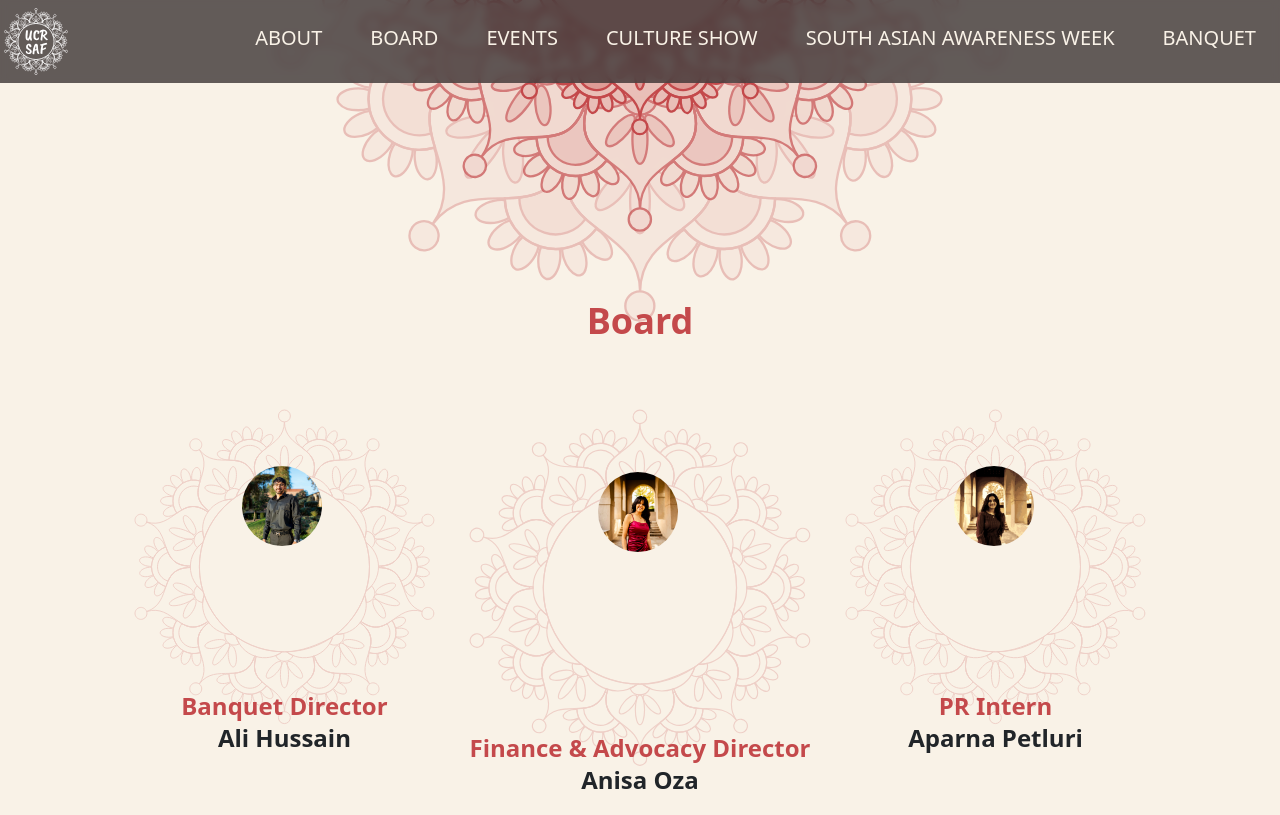
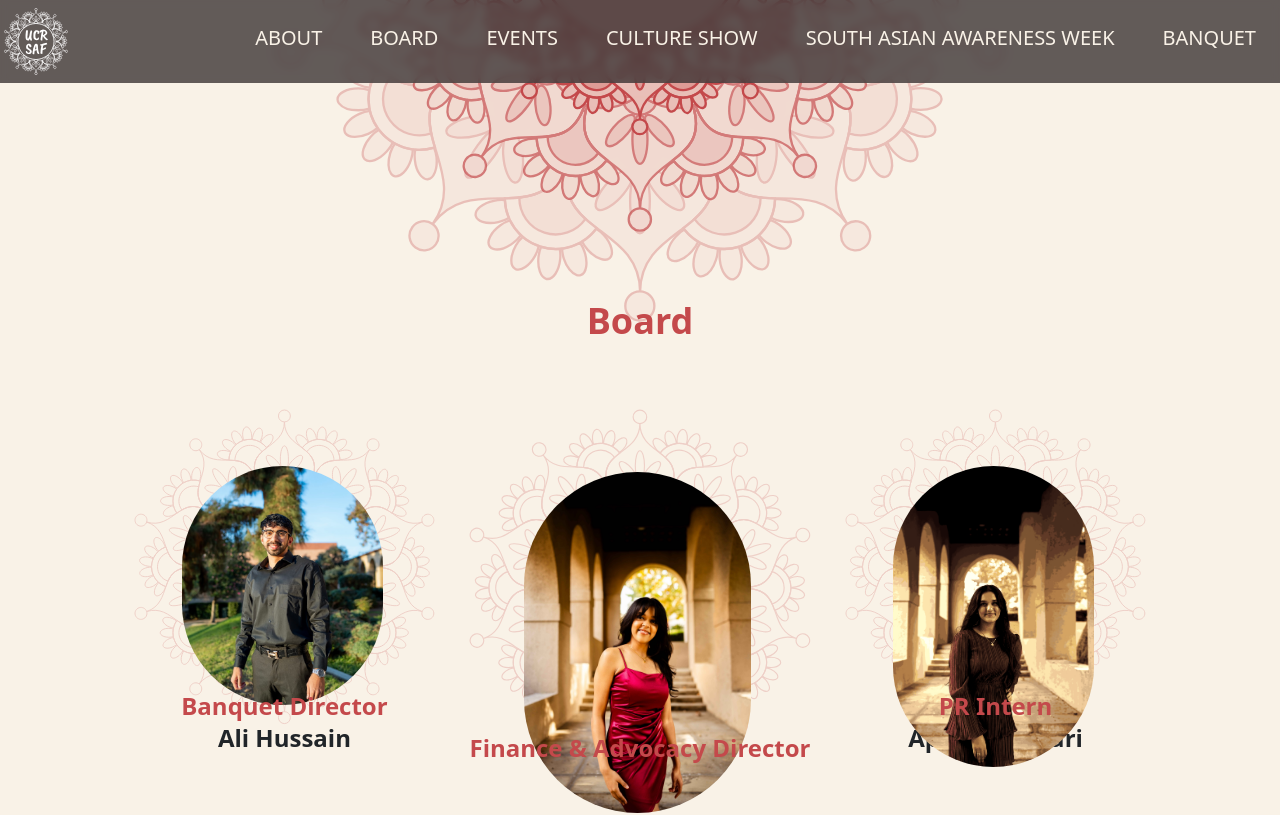
Before and after one commit to acm-ucr/saf-website, a Next.js app: page /board in a window 1280 px wide. Shown: the top 815 px of the page. Built offline with nearby package versions, Linux system fonts and the light colour scheme.

Commit message:
quick fix

```diff
--- a/src/components/board/Board.jsx
+++ b/src/components/board/Board.jsx
@@ -17,8 +17,8 @@ const Board = ({ position, name, image }) => {
           alt="Mandala"
           className="w-full h-full z-1 opacity-20 group-hover:animate-spin-slow"
         />
-        <div className="absolute -left-[-16%] -top-[-15%] justify-center z-2 w-2/3 flex items-center items-aligned">
-          <Image src={image} alt="SAF Board Member" className="rounded-full object-cover h-20 w-20"/>
+        <div className="absolute -left-[-16%] -top-[-15%] justify-center z-2 w-2/3 ">
+          <Image src={image} alt="SAF Board Member" className="rounded-full" />
         </div>
         <div className="relative -top-[-20px] md:-top-[-5px] flex flex-col items-center justify-center font-bold text-xl ">
           <div className=" flex flex-col items-center justify-center text-saf-red inset-x-0 z-2 relative -top-[40px] text-sm md:text-2xl font-libre">
```
